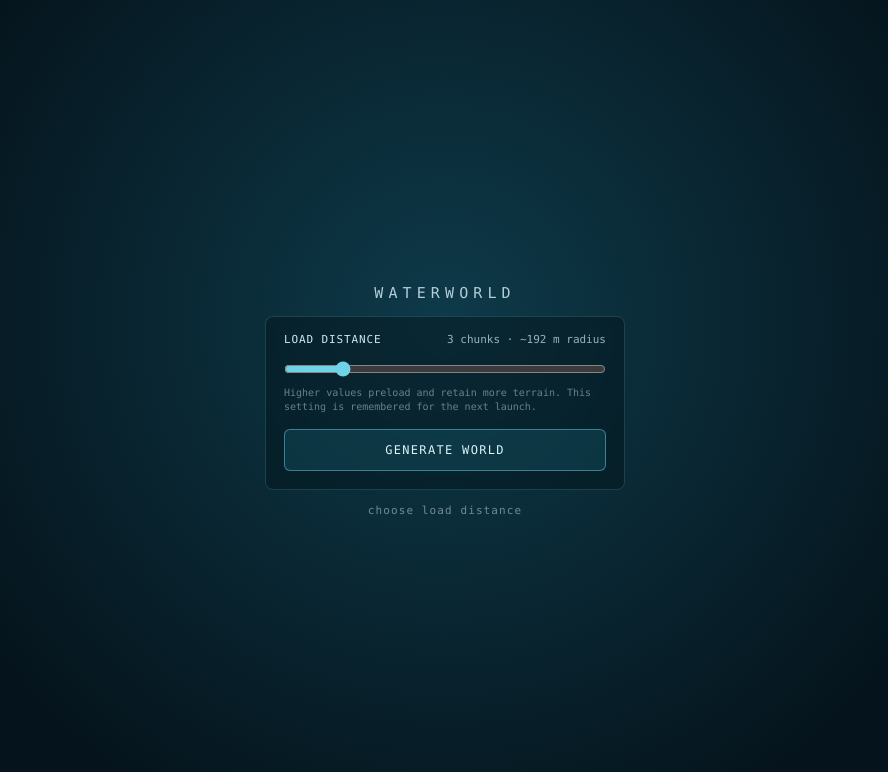
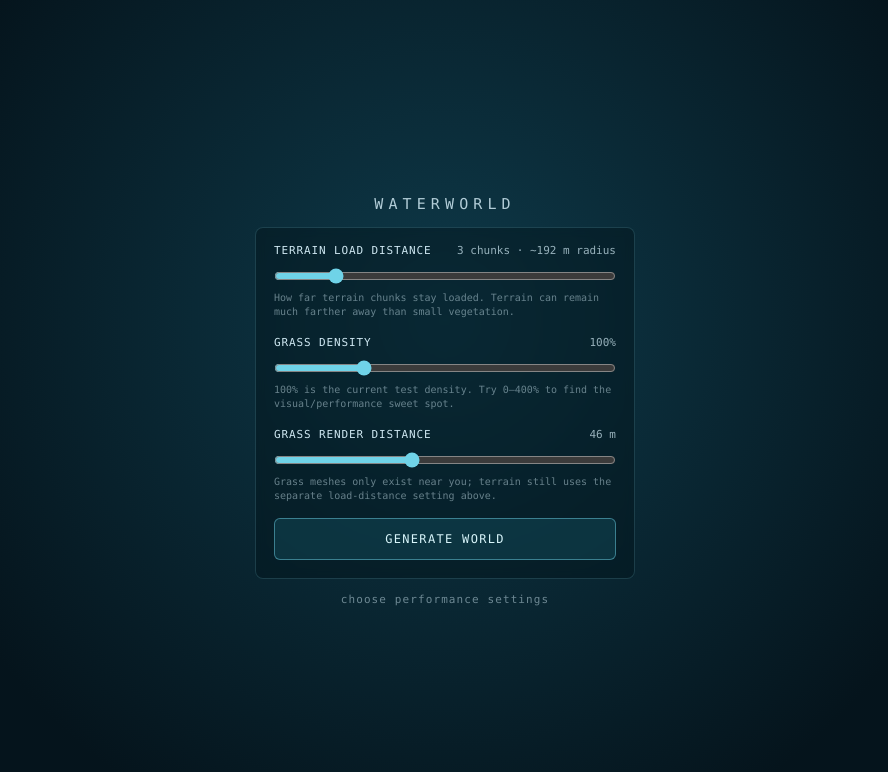
Before and after one commit to permabulk69420-pixel/Waterworld, a website built with Vite: page index.html in a window 1280 px wide. Shown: the whole page, without its empty margins (195-1083 px from the left). Built offline with nearby package versions, Linux system fonts and the light colour scheme.

Commit message:
Add grass tuning sliders to boot screen

```diff
--- a/index.html
+++ b/index.html
@@ -57,36 +57,41 @@
         opacity: 0.85;
       }
       #boot-settings {
-        width: min(360px, 82vw);
+        width: min(380px, 86vw);
         padding: 16px 18px 18px;
         border: 1px solid rgba(130, 215, 230, 0.18);
         border-radius: 8px;
         background: rgba(3, 20, 27, 0.46);
         backdrop-filter: blur(5px);
       }
+      .boot-setting {
+        margin-bottom: 16px;
+      }
+      .boot-setting:last-of-type {
+        margin-bottom: 14px;
+      }
       .boot-setting-header {
         display: flex;
         justify-content: space-between;
         align-items: baseline;
         gap: 16px;
-        margin-bottom: 11px;
+        margin-bottom: 7px;
         font-size: 11px;
         letter-spacing: 0.08em;
         text-transform: uppercase;
       }
-      #view-distance-value {
+      .boot-setting-value {
         opacity: 0.72;
         letter-spacing: 0;
         text-transform: none;
         white-space: nowrap;
       }
-      #view-distance {
+      .boot-slider {
         width: 100%;
-        margin: 4px 0 9px;
+        margin: 4px 0 7px;
         accent-color: #6fd3e8;
       }
       .boot-setting-note {
-        margin-bottom: 14px;
         font-size: 10px;
         line-height: 1.45;
         opacity: 0.48;
@@ -176,18 +181,43 @@
     <div id="boot">
       <h1>Waterworld</h1>
       <div id="boot-settings">
-        <div class="boot-setting-header">
-          <span>Load distance</span>
-          <span id="view-distance-value">3 chunks · ~192 m radius</span>
+        <div class="boot-setting">
+          <div class="boot-setting-header">
+            <span>Terrain load distance</span>
+            <span id="view-distance-value" class="boot-setting-value">3 chunks · ~192 m radius</span>
+          </div>
+          <input class="boot-slider" id="view-distance" type="range" min="2" max="8" step="1" value="3" />
+          <div class="boot-setting-note">
+            How far terrain chunks stay loaded. Terrain can remain much farther away than small vegetation.
+          </div>
         </div>
-        <input id="view-distance" type="range" min="2" max="8" step="1" value="3" />
-        <div class="boot-setting-note">
-          Higher values preload and retain more terrain. This setting is remembered for the next launch.
+
+        <div class="boot-setting">
+          <div class="boot-setting-header">
+            <span>Grass density</span>
+            <span id="grass-density-value" class="boot-setting-value">100%</span>
+          </div>
+          <input class="boot-slider" id="grass-density" type="range" min="0" max="400" step="10" value="100" />
+          <div class="boot-setting-note">
+            100% is the current test density. Try 0–400% to find the visual/performance sweet spot.
+          </div>
         </div>
+
+        <div class="boot-setting">
+          <div class="boot-setting-header">
+            <span>Grass render distance</span>
+            <span id="grass-distance-value" class="boot-setting-value">46 m</span>
+          </div>
+          <input class="boot-slider" id="grass-distance" type="range" min="10" max="100" step="2" value="46" />
+          <div class="boot-setting-note">
+            Grass meshes only exist near you; terrain still uses the separate load-distance setting above.
+          </div>
+        </div>
+
         <button id="boot-start" type="button">Generate world</button>
       </div>
       <div id="boot-bar" hidden><div id="boot-fill"></div></div>
-      <div id="boot-status">choose load distance</div>
+      <div id="boot-status">choose performance settings</div>
     </div>
 
     <div id="debug-hud"></div>
```
